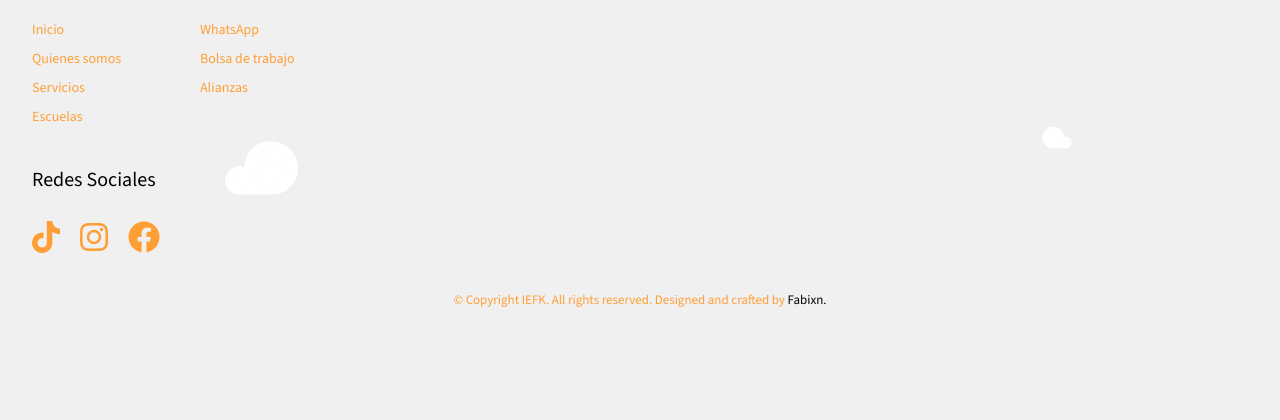
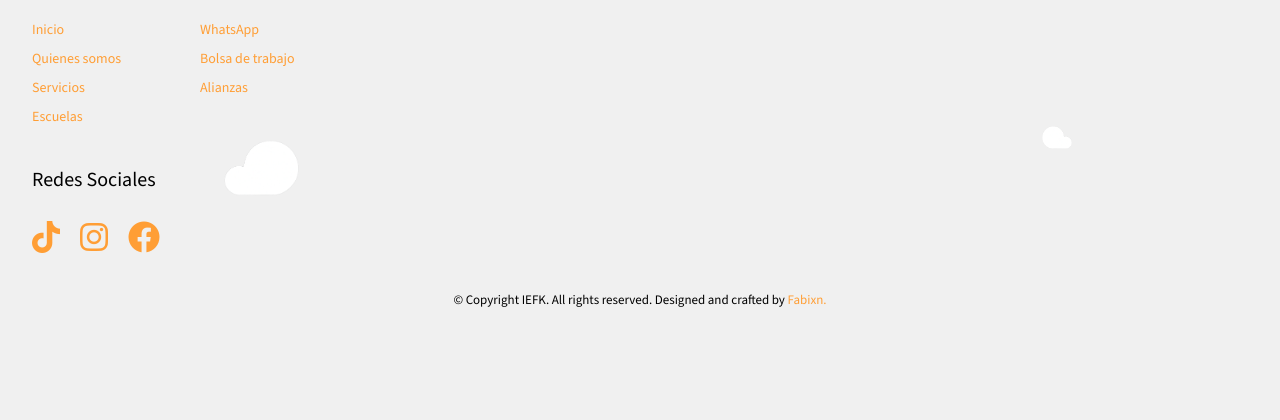
Before and after one commit to iFabixn/iefk, a PHP site: page / in a window 1280 px wide. Shown: the part 1099-1519 px from the top of the page. Run offline with PHP 8.4, Linux system fonts and the light colour scheme.

Commit message:
Agradecimientos corregidos

```diff
--- a/assets/css/index.css
+++ b/assets/css/index.css
@@ -648,13 +648,13 @@ img {
 .footer__copy{
     text-align: center;
     font-size: var(--smaller-font-size);
-    color: var(--text-color);
+    color: var(--title-color);
 }
 a.footer__link:hover{
     text-decoration: underline;
 }
 .fabixpage{
-    color: var(--title-color);
+    color: var(--text-color);
 }
 .fabixpage:hover{
     color: #fff;
```
